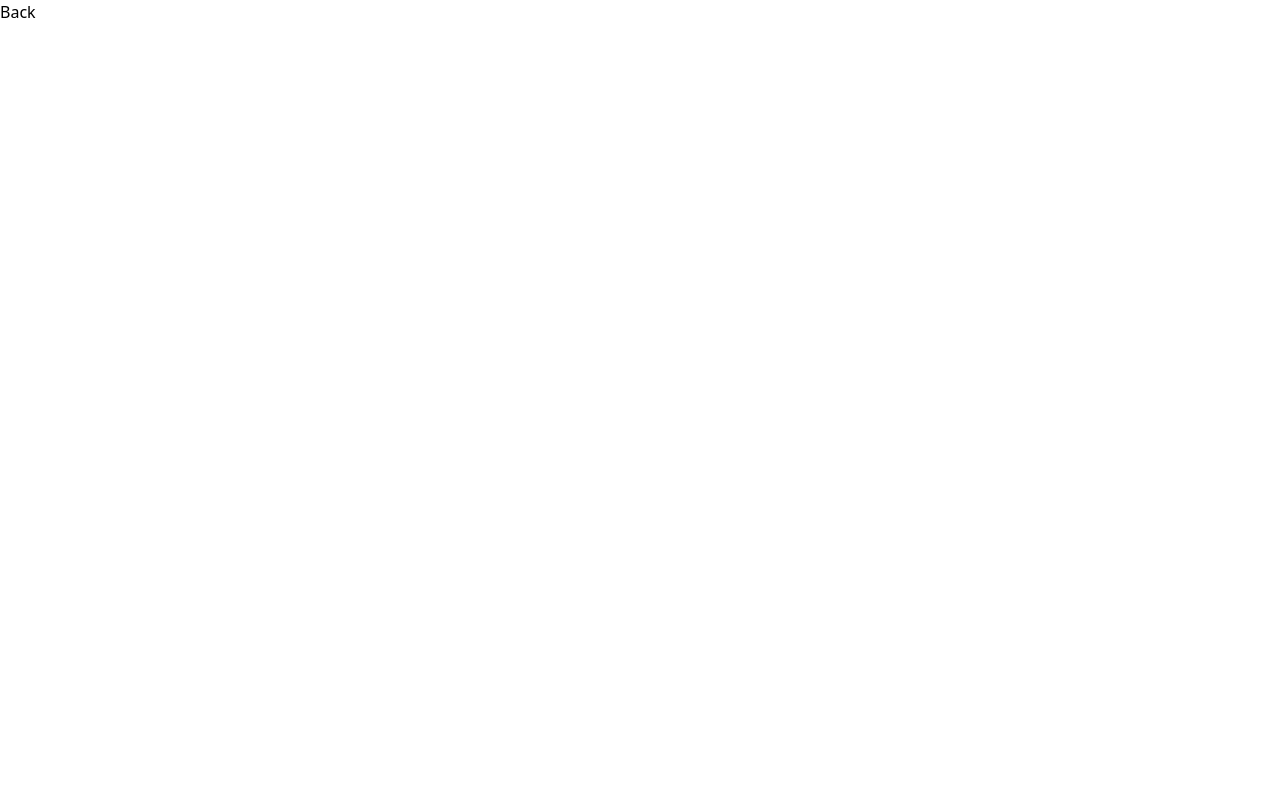
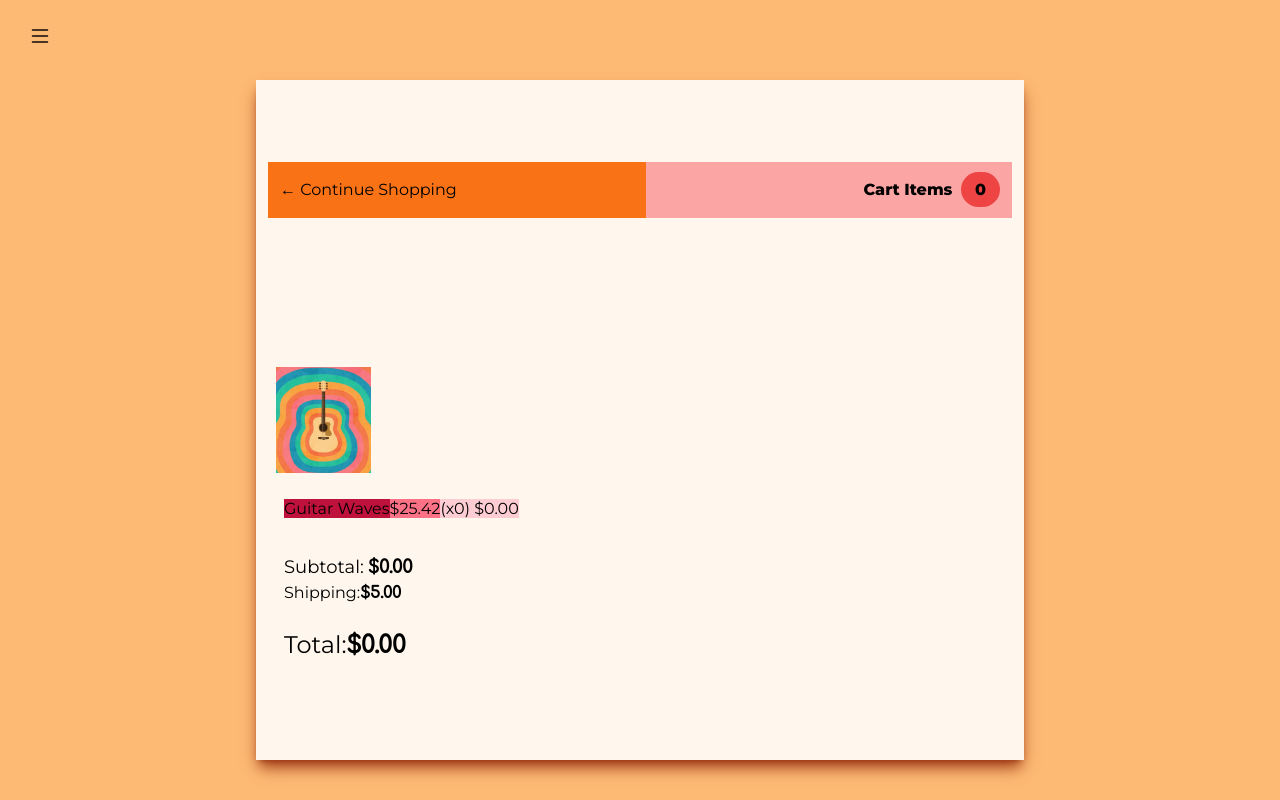
Before and after one commit to tabithalyn/anothershop, a React (Vite) app: page /checkout in a window 1280 px wide. Built offline with nearby package versions, Linux system fonts and the light colour scheme.

Commit message:
Fixed checkout page css

```diff
--- a/package.json
+++ b/package.json
@@ -10,6 +10,7 @@
     "preview": "vite preview"
   },
   "dependencies": {
+    "axios": "^1.6.2",
     "framer-motion": "^10.16.4",
     "react": "^18.2.0",
     "react-dom": "^18.2.0",
--- a/src/App.tsx
+++ b/src/App.tsx
@@ -20,7 +20,7 @@ function App() {
       <Routes>
         <Route path="/" element={<Main />} />
         <Route path="/viewcart" element={<ViewCart />} />
-        <Route path="/checkout" element={<Checkout />} />
+        <Route path="/checkout" element={<Checkout id={0} quantity={0} />} />
       </Routes>
     </ShoppingProvider>
   );
--- a/src/components/CartItem.tsx
+++ b/src/components/CartItem.tsx
@@ -12,13 +12,13 @@ const CartItem = ({id, quantity}:ShopItem) => {
   if (item == null) return null;
 
   return (
-    <div className="w-full bg-rose-600 m-1 flex flex-wrap">
-      <img src={item.imgUrl} alt={item.name} className="w-[15%] float-left" />
-      <div className="flex flex-wrap items-center justify-end w-[80%] ml-[2%]">
-        <span className="bg-rose-700 w-full">{item.name}</span>
-        <span className="bg-rose-400 w-full">{formatCurrency(item.price)}</span>
-        <span className="bg-rose-200 w-full">(x{quantity}) {formatCurrency(item.price * quantity)}</span>
-        <button onClick={() => removeFromCart(item.id)}>
+    <div className="w-full m-1 flex flex-wrap">
+      <img src={item.imgUrl} alt={item.name} className="w-[13%] xs:w-[20%] float-left xs:h-full xs:mt-2 xs:mr-2" />
+      <div className="flex flex-wrap items-center justify-end w-[80%] xs:w-[70%] ml-[2%] border-b border-b-orange-800">
+        <span className="w-full text-xl sm:text-lg xs:text-base">{item.name}</span>
+        <span className="w-full text-lg xs:text-base">{formatCurrency(item.price)}</span>
+        <span className="w-full xs:text-sm">(x{quantity}) {formatCurrency(item.price * quantity)}</span>
+        <button onClick={() => removeFromCart(item.id)} className="text-red-800 hover:text-red-700 hover:font-semibold p-2 text-sm xs:text-xs xs:-mt-2">
           REMOVE
         </button>
       </div>
--- a/src/pages/Checkout.tsx
+++ b/src/pages/Checkout.tsx
@@ -1,9 +1,88 @@
+import { m } from "framer-motion";
 import { Link } from "react-router-dom";
+import NavMenu from "../components/NavMenu";
+import { useState } from "react";
+import { prints, clothing, homeDecor } from "../data/data";
+import { useShoppingCart } from "../hooks/useShoppingCart";
+import { formatCurrency } from "../utils/formatCurrency";
+import { ShopItem } from "../context/ShopContext";
 
-const Checkout = () => {
+const Checkout = ({id, quantity}:ShopItem) => {
+  const [menu, showMenu] = useState<boolean>(false);
+  const { cartItems, cartQuantity } = useShoppingCart();
+
+  const storeItems = [ ...prints, ...clothing, ...homeDecor ];
+
+  const item = storeItems.find((i:{id:number}) => i.id === id);
+  if (item == null) return null;
+
+  const getTotal = (
+    cartItems.reduce((total, cartItem) => {
+      const item = storeItems.find(i => i.id === cartItem.id);
+      return total + (item?.price || 0) * cartItem.quantity;
+    }, 0)
+  );
+
   return (
     <>
-    <Link to={"/"}>Back</Link>
+    <header className="flex flex-wrap z-30 justify-end px-4 py-2 bg-orange-300 text-xl fixed w-[99vw]">
+      <div className="w-full flex flex-wrap items-center justify-start p-3 bg-orange-300">
+        <m.div
+          className="flex flex-wrap w-full justify-start"
+          whileInView={{ x: ["-100%", "0%"] }}
+          transition={{ duration: 0.2, delay: 0.02 }}
+        >
+          <div>
+          {!menu ? (
+            <span onClick={() => showMenu(!menu)} className="hover:cursor-pointer hover:text-orange-500 transition-all text-lg xs:text-[20px] sm:text-[20px] xl:text-2xl lg:text-2xl">
+              <i className="bi bi-list"></i>
+            </span>
+          ) : (
+            <span onClick={() => showMenu(!menu)} className="hover:cursor-pointer hover:text-orange-500 transition-all text-lg xs:text-[20px] sm:text-[20px] xl:text-2xl lg:text-2xl">
+              <i className="bi bi-x"></i>
+            </span>
+          )}
+          </div>
+          {menu ? (
+            <NavMenu />
+          ) : null}
+        </m.div>
+      </div>
+    </header>
+    <section className="w-full h-screen flex flex-wrap items-center justify-center font-montserrat bg-orange-300" id="home">
+      <div className="flex flex-wrap items-center justify-center w-full mt-[10vh]">
+        <div className="w-3/5 flex flex-wrap items-center justify-center mb-10 bg-orange-50 shadow-lg shadow-orange-800 h-[85vh] overflow-y-auto p-3">
+          <div className="bg-orange-500 w-full pl-3 flex justify-center items-center flex-wrap">
+            <span className="w-1/2"><Link to={"/"}>&larr; Continue Shopping</Link></span>
+            <span className="font-bold p-4 bg-red-300 w-1/2 text-right pr-3">Cart Items <span className="bg-red-500 py-2 px-3.5 rounded-full ml-1">{cartQuantity}</span></span>
+          </div>
+          <div className="flex flex-wrap items-center justify-center">
+            <div className="flex flex-wrap w-full p-2">
+              <img src={item.imgUrl} alt={item.name} className="w-[13%] float-left" />
+            </div>
+            <div className="w-full p-4">
+              <span className="bg-rose-700 w-full">{item.name}</span>
+              <span className="bg-rose-400 w-full">{formatCurrency(item.price)}</span>
+              <span className="bg-rose-200 w-full">(x{quantity}) {formatCurrency(item.price * quantity)}</span>
+            </div>
+            <div className="w-full p-4">
+              <span className="text-lg">Subtotal:</span> <span className="font-bold font-comfortaa text-lg">{formatCurrency(getTotal)}</span><br />
+              Shipping:
+              {getTotal >= 100 ? (
+                <span className="font-bold font-comfortaa">FREE</span>
+              ) : <span className="font-bold font-comfortaa">$5.00</span>}<br /><br />
+              <span className="text-2xl">Total:</span>
+              {getTotal > 0 ? (
+                <span className="font-bold font-comfortaa text-2xl">{formatCurrency(getTotal + 5)}</span>
+              ) : null}
+              {getTotal === 0 ? (
+                <span className="font-bold font-comfortaa text-2xl">{formatCurrency(getTotal)}</span>
+              ) : null}
+            </div>
+          </div>
+        </div>
+      </div>
+    </section>
     </>
   );
 }
--- a/src/pages/ViewCart.tsx
+++ b/src/pages/ViewCart.tsx
@@ -47,13 +47,14 @@ const ViewCart = () => {
       </div>
     </header>
     <section className="w-full h-screen flex flex-wrap items-center justify-center font-montserrat bg-orange-300" id="home">
-      <div className="flex flex-wrap items-center justify-center w-full mt-[10vh]">
-        <div className="w-3/5 flex flex-wrap items-center justify-center mb-10 bg-orange-50 shadow-lg shadow-orange-800 h-[85vh] overflow-y-auto p-3">
-          <div className="bg-orange-500 w-full pl-3 flex justify-center items-center flex-wrap">
-            <span className="w-1/2"><Link to={"/"}>&larr; Continue Shopping</Link></span>
-            <span className="font-bold p-4 bg-red-300 w-1/2 text-right pr-3">Cart Items <span className="bg-red-500 py-2 px-3.5 rounded-full ml-1">{cartQuantity}</span></span>
+      <div className="flex flex-wrap items-center justify-center w-full mt-[8vh]">
+        <div className="w-3/5 flex flex-wrap justify-center mb-10 bg-orange-50 shadow-lg shadow-orange-800 h-[80vh] overflow-y-auto p-3">
+          <div className="bg-orange-400 w-full h-1/6 pl-3 flex justify-center items-center flex-wrap py-2">
+            <span className="w-2/3 xs:text-sm xs:tracking-tight"><Link to={"/"}>&larr; Continue Shopping</Link></span>
+            <span className="font-bold w-1/3 text-right xs:text-sm xs:tracking-tight border border-orange-400">Items <span className="bg-yellow-100 py-2 px-3.5 rounded-full ml-1 xl:mr-4 lg:mr-4 md:mr-2">{cartQuantity}</span></span>
           </div>
-          <div className="flex flex-wrap bg-rose-400 items-center justify-center">
+          <div className="w-full flex items-stretch h-2/6 overflow-y-auto">
+            {cartQuantity > 0 ? (
               <div className="flex flex-wrap w-full p-2">
                 {cartItems?.map((item) => (
                   <li key={item.id} className="list-none w-full">
@@ -61,19 +62,31 @@ const ViewCart = () => {
                   </li>
                 ))}
               </div>
-            <div className="w-full bg-red-400 p-4">
+            ) : (
+              <div className="w-full h-full flex justify-center items-center">Nothing here yet!</div>
+            )}
+          </div>
+          <div className="flex flex-wrap items-center justify-center w-full">
+            <div className="w-full bg-orange-200 p-4">
               <span className="text-lg">Subtotal:</span> <span className="font-bold font-comfortaa text-lg">{formatCurrency(getTotal)}</span><br />
               Shipping: {getTotal > 100 ? (
                 <span className="font-bold font-comfortaa">FREE</span>
               ) : <span className="font-bold font-comfortaa">$5.00</span>}<br /><br />
-              <span className="text-2xl">Total:</span> {getTotal > 100 ? (
-                <span className="font-bold font-comfortaa text-2xl">{formatCurrency(getTotal)}</span>
-              ) : (
-                <span className="font-bold font-comfortaa text-2xl">{formatCurrency(getTotal + 5)}</span>
+              <span className="text-2xl xs:text-xl">Total:</span>
+              {getTotal > 100 && (
+                <span className="font-bold font-comfortaa text-2xl xs:text-xl">{formatCurrency(getTotal)}</span>
+              )}
+              {getTotal > 0 && getTotal < 100 && (
+                <span className="font-bold font-comfortaa text-2xl xs:text-xl">{formatCurrency(getTotal + 5)}</span>
+              )}
+              {getTotal === 0 && (
+                <span className="font-bold font-comfortaa text-2xl xs:text-xl">{formatCurrency(getTotal)}</span>
               )}
             </div>
-            <div className="w-full bg-red-600 p-4 text-center">
-              <Link to={"/checkout"} className="bg-red-200 p-4">Checkout</Link>
+            <div className="w-full bg-orange-400 p-4 flex flex-wrap items-center justify-center">
+              <div className="text-xl xs:text-xl xs:w-full bg-yellow-100 border border-gray-950 w-1/3 md:w-1/2 p-2 h-12 transition-all flex flex-wrap items-center justify-center hover:cursor-pointer skew-y-3 xs:mx-3 sm:mx-3 sm:w-full sm:text-lg xxs:text-lg xxs:w-full xxs:mx-3">
+                <Link to={"/checkout"}>Checkout</Link>
+              </div>
             </div>
           </div>
         </div>
```
Also changed, not shown: .eslintrc.cjs, 1 other file (tests, documents, lock files or other folders). Lines whose indentation alone changed are shown as unchanged.
